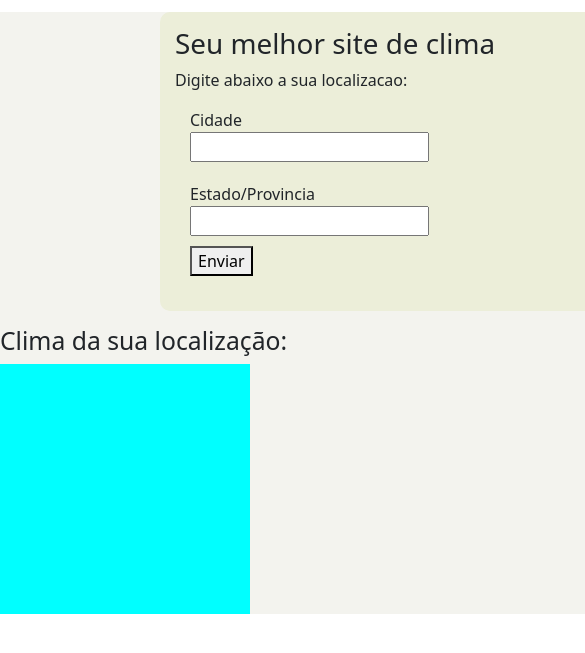
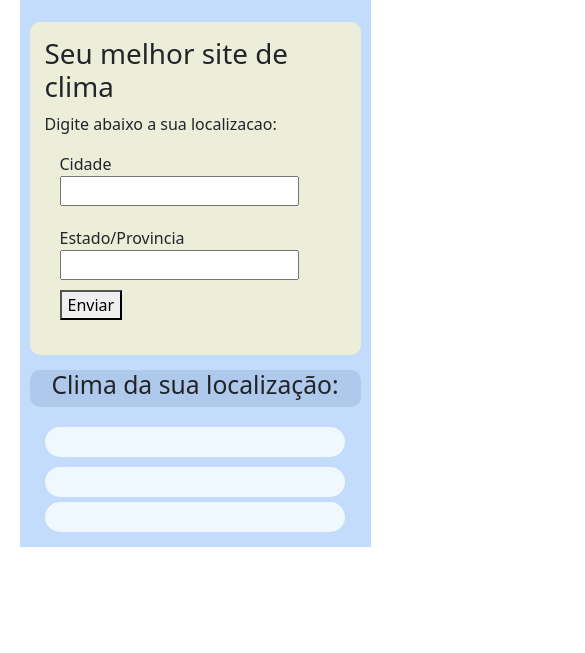
Before and after one commit to ThiagoAlves1981/TaChovendoAi, a website with bundled scripts: page index.html in a window 390 px wide. Shown: the part 59-712 px from the top of the page, 585 px wide, since content can reach past the window. Built offline with nearby package versions, Linux system fonts and the light colour scheme.

Commit message:
CSS alterations | style and responsives changes with Bootstrap

```diff
--- a/css/main.css
+++ b/css/main.css
@@ -1,7 +1,11 @@
 .weather-cards {
-  width: 250px;
-  background-color: aqua;
-  height: 250px;
+  padding: 15px;
+  width: 300px;
+  background-color: aliceblue;
+  height: auto;
+  font-display: justify;
+  line-height: 30px;
+  border-radius: 15px;
 }
 
 .text-cards {
@@ -11,7 +15,13 @@
   border-radius: 10px;
   margin-top: 15px;
   margin-bottom: 15px;
-  margin-left: 20%;
+}
+
+.small-text-cards {
+  display: flex;
+  justify-content: center;
+  background-color: #aec9ecf9;
+  border-radius: 10px;
 }
 
 .divInput {
@@ -28,8 +38,39 @@
   display: block;
 }
 
-main{
+#divPaiTextCard {
+  display: flex;
+  justify-content: center; /*horizontal*/
+}
+
+#weatherShowContainer {
+  display: flex;
+  justify-content: center;
+  margin-top: 10px;
+}
+#weatherShowMarineContainer {
+  display: flex;
+  justify-content: center;
+  margin-top: 10px;
+}
+#weatherShowFitContainer {
+  display: flex;
+  justify-content: center;
+  margin-top: 5px;
+  margin-bottom: 5px;
+}
+
+#infoRow {
+  margin-top: 10px;
+}
+
+main {
+  /*display: flex;
+
+  align-items: center;vertical*/
+  padding: 10px;
   margin: auto;
-  width: 800px;
-  background-color: rgb(243, 243, 238);
+  width: 90vw;
+  height: auto;
+  background-color: #bad7fcdc;
 }
--- a/index.html
+++ b/index.html
@@ -15,9 +15,10 @@
       crossorigin="anonymous"
     ></script>
     <script src="js/main.js" defer type="module"></script>
-    <link rel="stylesheet" href="/css/main.css">
+    <link rel="stylesheet" href="/css/main.css" />
     <title>Tá chovendo ai?</title>
   </head>
+
   <body>
     <nav class="navbar bg-body-tertiary">
       <div class="container-fluid">
@@ -35,27 +36,41 @@
     </nav>
 
     <main>
+      <div class="container">
+        <div class="row" id="divPaiTextCard">
           <div class="text-cards">
             <h1>Seu melhor site de clima</h1>
             <p>Digite abaixo a sua localizacao:</p>
             <div class="divInput">
               <label for="City">Cidade</label>
-          <input type="text" name="City" id="city">
+              <input type="text" name="City" id="city" />
             </div>
             <div class="divInput">
               <label for="State">Estado/Provincia</label>
-          <input type="text" name="State" id="state">
-          <button type="submit" id="submit"> Enviar</button>
+              <input type="text" name="State" id="state" />
+              <button type="submit" id="submit">Enviar</button>
             </div>
           </div>
+        </div>
+        <div class="row">
+          <div class="small-text-cards">
             <h2>Clima da sua localização:</h2>
-      <div id="weatherShow" class="weather-cards">
+          </div>
+        </div>
+        <div class="row" id="infoRow">
+          <div id="weatherShowContainer" class="col-xm-12 col-sm-6 col-md-4">
+            <div id="weatherCard" class="weather-cards"></div>
+          </div>
 
-      <div id="weatherCard" class="cards">
+          <div id="weatherShowMarineContainer" class="col-xm-12 col-sm-6 col-md-4">
+            <div id="weatherCardMarine" class="weather-cards"></div>
+          </div>
+
+          <div id="weatherShowFitContainer" class="col-xm-12 col-sm-12 col-md-4">
+            <div id="weatherCardFitness" class="weather-cards"></div>
+          </div>
+        </div>
       </div>
     </main>
-
-
-    </div>
   </body>
 </html>
--- a/js/apiWeather.js
+++ b/js/apiWeather.js
@@ -7,7 +7,7 @@ export async function loadApiService(lat, lon) {
     );
 
     const dataApi = await response.json();
-    const weatherCard = document.getElementById("weatherCard");
+    //const weatherCard = document.getElementById("weatherCard");
 
     console.log(dataApi);
 
--- a/js/main.js
+++ b/js/main.js
@@ -14,27 +14,42 @@ btn_submit.addEventListener("click", async () => {
   console.log("lat: ", lat, "lon: ", lon);
 
   let data = await loadApiService(lat, lon);
-  const sunrise = new Date(data.sys.sunrise * 1000).toLocaleTimeString("pt-BR", {
-    hour: "2-digit",
-    minute: "2-digit",
-  });
+  const sunrise = new Date(data.sys.sunrise * 1000).toLocaleTimeString(
+    "pt-BR",
+    {
+      hour: "2-digit",
+      minute: "2-digit",
+    },
+  );
   const sunset = new Date(data.sys.sunset * 1000).toLocaleTimeString("pt-BR", {
     hour: "2-digit",
     minute: "2-digit",
   });
   console.log("Sunrise: ", sunrise, "Sunset: ", sunset);
 
-  let weatherShowCard = document.getElementById("weatherShow");
+  let weatherShowCard = document.getElementById("weatherCard");
+  let weatherCardMarine = document.getElementById("weatherCardMarine");
+  let weatherCardFitness = document.getElementById("weatherCardFitness");
 
   weatherShowCard.innerHTML = `
-  Cidade: ${data.name} </br>
-  Temperatura: ${data.main.temp}°C</br>
-  Umidade: ${data.main.humidity}%</br>
-  Pressão: ${data.main.pressure} bar</br>
-  Altura em relação ao nivel do mar: ${data.main.sea_level} m</br>
-  ${data.weather[0].description}, otimo para caminhar!</br>
-  Vento: ${data.wind.speed} km/h</br>
-  Nascer do Sol: ${sunrise}</br>
-  Por do Sol: ${sunset}</br>
+  <strong>Cidade:</strong> ${data.name} </br>
+  <strong>Temperatura</strong>: ${data.main.temp.toPrecision(2)}°C</br>
+  <strong>Umidade:</strong> ${data.main.humidity}%</br>
+
+
+  `;
+
+  weatherCardMarine.innerHTML = `
+  <strong>Pressão:</strong> ${data.main.pressure} hPa</br>
+  <strong>Altura em relação ao nivel do mar:</strong> ${data.main.sea_level} m</br>
+  `;
+
+  let windSpeedKmH = data.wind.speed * 3.6
+
+  weatherCardFitness.innerHTML = `
+  <strong>Tempo:</strong> ${data.weather[0].description}</br>
+  <strong>Vento:</strong> ${windSpeedKmH.toPrecision(3)} km/h</br>
+  <strong>Nascer do Sol:</strong> ${sunrise}</br>
+  <strong>Por do Sol:</strong> ${sunset}</br>
   `;
 });
```
Lines whose indentation alone changed are shown as unchanged.
